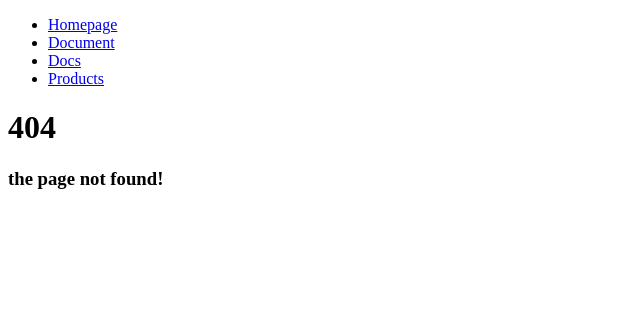
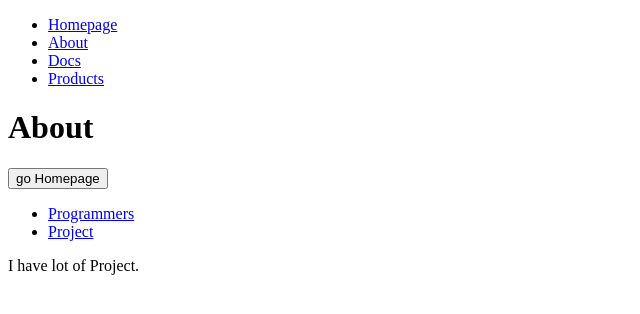
Before and after one commit to Hooseinsalari/React-tutorial, a React (Create React App) app in the folder first-app/: page /About/Project in a window 1280 px wide. Before the commit this address led to /NoteFound. Shown: the top 314 px of the page, without its empty margins (0-640 px from the left). Built offline with nearby package versions, Linux system fonts and the light colour scheme.

Commit message:
nested routings

```diff
--- a/first-app/src/App.js
+++ b/first-app/src/App.js
@@ -5,7 +5,7 @@ import { Route , Switch , Redirect } from 'react-router-dom';
 import Navbar from './component/Navbar';
 import Homepage from './component/Homepage';
 import Docs from './component/Docs';
-import Document from './component/Document';
+import About from './component/About';
 import Products from './component/Products';
 import Product from './component/Product';
 import NoteFound from './component/NoteFound';
@@ -18,7 +18,7 @@ class App extends Component {
         <div>
           <Switch>
             <Route path="/Products/:id" component={Product} />
-            <Route path="/Document" component={Document} />
+            <Route path="/About" component={About} />
             <Route path="/Docs/:writer?" component={Docs} />
             <Route path="/Products" render={(props) => <Products name="Hossein" {...props} />} />
             <Route path="/NoteFound" component={NoteFound} />
--- /dev/null
+++ b/first-app/src/component/About.js
@@ -0,0 +1,34 @@
+import React, { Component } from 'react';
+import { Route , Link } from "react-router-dom";
+import AboutProgrammer from './AboutProgrammer';
+import AboutProject from './AboutProject';
+
+class About extends Component {
+
+    goHomepage = () => {
+        // this.props.history.push("/")
+        this.props.history.replace("/")
+    }
+
+    render() {
+        return (
+            <div>
+                <div>
+                    <h1>About</h1>
+                    <button onClick={this.goHomepage}>go Homepage</button>
+                    <ul>
+                        <li><Link to="/About/Programmers">Programmers</Link></li>
+                        <li><Link to="/About/Project">Project</Link></li>
+                    </ul>
+                </div>
+                <div>
+                    <Route path="/About/Programmers" component={AboutProgrammer} />
+                    <Route path="/About/Project" component={AboutProject} />
+                </div>
+            </div>
+
+        );
+    }
+}
+
+export default About;
--- /dev/null
+++ b/first-app/src/component/AboutProgrammer.js
@@ -0,0 +1,13 @@
+import React, { Component } from 'react';
+
+class AboutProgrammer extends Component {
+    render() {
+        return (
+            <div>
+                <p>we are Programmers</p>
+            </div>
+        );
+    }
+}
+
+export default AboutProgrammer;
--- /dev/null
+++ b/first-app/src/component/AboutProject.js
@@ -0,0 +1,13 @@
+import React, { Component } from 'react';
+
+class AboutProject extends Component {
+    render() {
+        return (
+            <div>
+                <p>I have lot of Project.</p>
+            </div>
+        );
+    }
+}
+
+export default AboutProject;
--- a/first-app/src/component/Document.js
+++ /dev/null
@@ -1,20 +0,0 @@
-import React, { Component } from 'react';
-
-class Document extends Component {
-
-    goHomepage = () => {
-        // this.props.history.push("/")
-        this.props.history.replace("/")
-    }
-
-    render() {
-        return (
-            <div>
-                <h1>Document</h1>
-                <button onClick={this.goHomepage}>go Homepage</button>
-            </div>
-        );
-    }
-}
-
-export default Document;
--- a/first-app/src/component/Navbar.js
+++ b/first-app/src/component/Navbar.js
@@ -10,7 +10,7 @@ class Navbar extends Component {
             <Link to="/">Homepage</Link>
           </li>
           <li>
-            <Link to="/Document">Document</Link>
+            <Link to="/About">About</Link>
           </li>
           <li>
             <Link to="/Docs/Hossein">Docs</Link>
```
